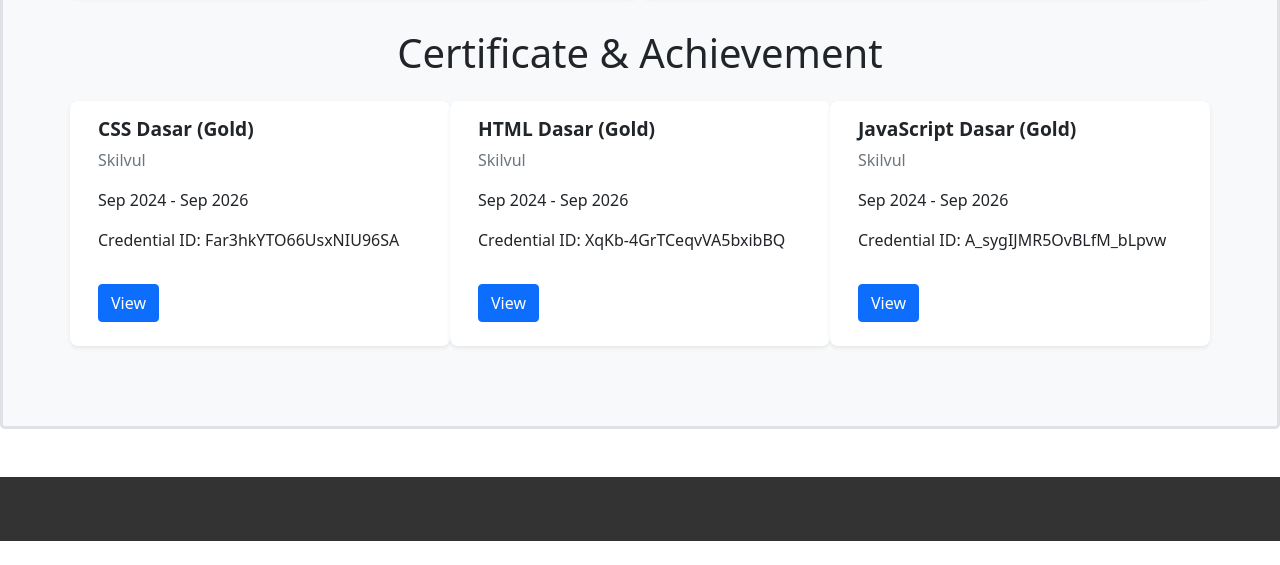
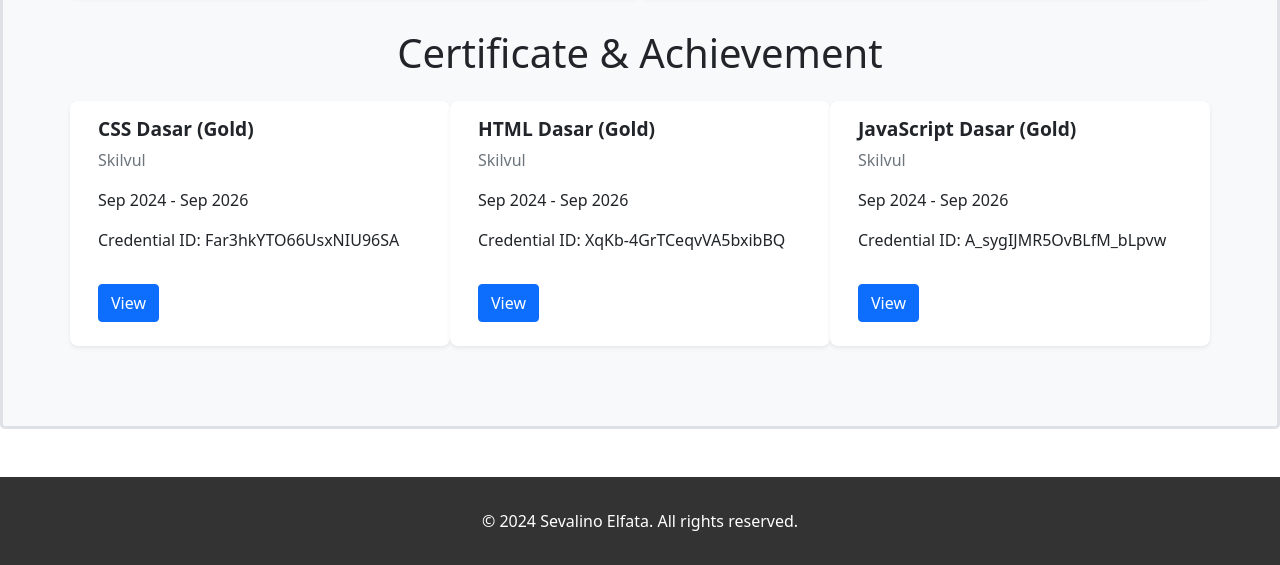
Before and after one commit to ELfatt09/Web-Portofolio-Sevalino-Elfata, a plain HTML site: page index.html in a window 1280 px wide. Shown: the part 3992-4557 px from the top of the page. Before the commit the page ends 4533 px from the top, so only its background shows below. Drawn offline with nearby package versions, Linux system fonts and the light colour scheme.

Commit message:
copyright

```diff
--- a/index.html
+++ b/index.html
@@ -952,7 +952,7 @@
         </ul>
     </div>
     <footer>
-
+        <center>&copy; 2024 Sevalino Elfata. All rights reserved.</center>
     </footer>
     <script src="bootstrap/js/bootstrap.min.js"></script>
     <script>
```
